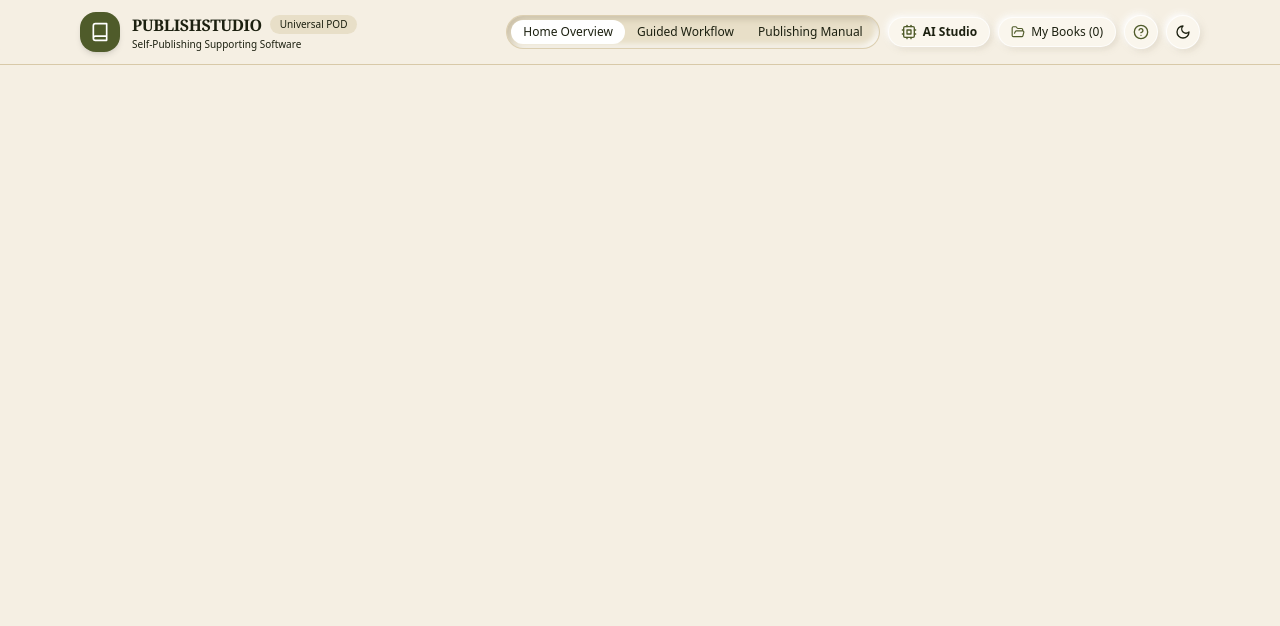
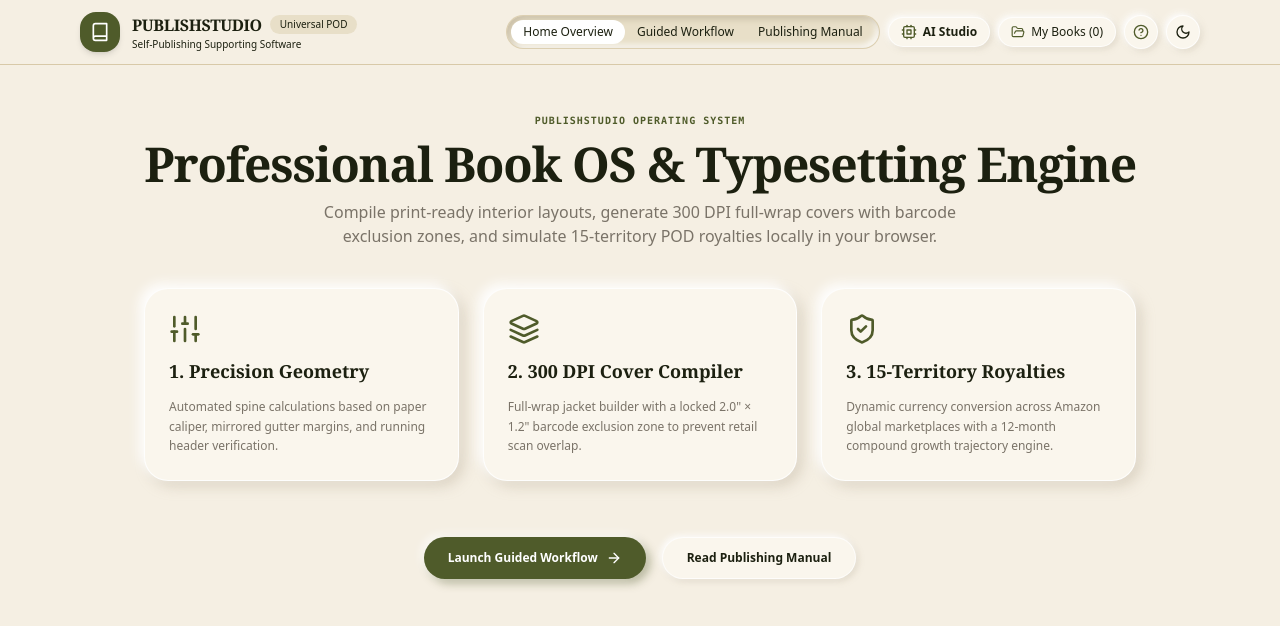
Before and after one commit to publishstudios/web-app, a Next.js app: page / in a window 1280 px wide. Both pictures are taken after a click on the element 218 px from the left and 32 px from the top of the page. Shown: the top 626 px of the page. Built offline with nearby package versions, Linux system fonts and the light colour scheme.

Commit message:
Update page.jsx

```diff
--- a/app/page.jsx
+++ b/app/page.jsx
@@ -11,7 +11,7 @@
   Book, BookOpen, HelpCircle, Sun, Moon, Sparkles, Download,
   ArrowRight, ArrowLeft, CheckCircle2,
   Eye, Sliders, Layers, FolderOpen, Trash2, X, Globe, Upload, CheckSquare, Square,
-  Cpu, Calendar, FileText, Check
+  Cpu, Calendar, FileText, Check, ShieldCheck
 } from 'lucide-react';
 import { saveAs } from 'file-saver';
 import HelpCenter from './HelpCenter';
@@ -70,6 +70,7 @@
   "He dipped the nib of his pen into the dark ink, pausing to listen to the carriage wheels rolling across the wet cobblestones below. Every manuscript began this way—not with certainty, but with the quiet discipline of facing an empty sheet.",
   "The margins preserved the words, keeping the inner voice protected from the binding. A properly formatted book respects both the eyes of the reader and the physical machinery of the bindery."
 ];
+
 /* --------------------------------------------------------------------------
    SECTION 3.0: MAIN COMPONENT
    -------------------------------------------------------------------------- */
@@ -133,6 +134,7 @@
   const [hoverRating, setHoverRating] = useState(0);
   const [reviewFeedback, setReviewFeedback] = useState('');
   const [reviewSubmitted, setReviewSubmitted] = useState(false);
+
   const refreshProjectsList = async () => {
     try {
       const list = await getAllProjectsFromStorage();
@@ -235,7 +237,6 @@
     return territoryCalculations.filter(t => selectedKdpCountries.includes(t.code));
   }, [territoryCalculations, selectedKdpCountries]);
 
-  // Transparent Trajectory Engine with Month 1, Month 6, and Month 12 data
   const annualReportData = useMemo(() => {
     const totalUsdRoyaltyPerUnit = activeSelectedTerritories.reduce((acc, curr) => acc + curr.usdEquivalentRoyalty, 0);
 
@@ -271,6 +272,7 @@
       scaled: calculateTrajectory(Math.round(initialMonthlySales * 5))
     };
   }, [activeSelectedTerritories, initialMonthlySales, monthlyGrowthRate]);
+
   /* SECTION 3.10: FULL AI ENGINE (BOOK DRAFTER & LOW-CONTENT BUILDER) */
   const handleGenerateAiContent = async () => {
     if (!userApiKey.trim()) {
@@ -411,6 +413,7 @@
       });
     });
   };
+
   const handleDownloadDOCX = () => {
     const formattedContent =
       `TITLE: ${bookTitle}\nAUTHOR: ${authorName}\nTRIM: ${trimSize}\nGUTTER: ${calculatedGutter}"\n\n` +
@@ -571,11 +574,70 @@
       </header>
 
       {/* ====================================================================
-          SECTION 5.0: FULL-PAGE HELP MANUAL
+          SECTION 5.0: FULL-PAGE HELP MANUAL OR HOME OVERVIEW
           ==================================================================== */}
       {activeView === 'help' && (
         <HelpCenter onBackToStudio={() => setActiveView('studio')} isDarkMode={isDarkMode} />
       )}
+
+      {activeView === 'home' && (
+        <main className="max-w-5xl mx-auto px-4 py-12 animate-in fade-in space-y-10">
+          <div className="text-center space-y-3">
+            <span className="text-[10px] font-mono uppercase tracking-widest font-bold text-[#4F5B2A] dark:text-zinc-400 block">
+              PUBLISHSTUDIO OPERATING SYSTEM
+            </span>
+            <h1 className="font-editorial text-4xl sm:text-5xl font-bold tracking-tight text-[#1C2010] dark:text-white">
+              Professional Book OS & Typesetting Engine
+            </h1>
+            <p className="text-sm sm:text-base text-[#7A7368] dark:text-[#9A96A0] max-w-2xl mx-auto leading-relaxed">
+              Compile print-ready interior layouts, generate 300 DPI full-wrap covers with barcode exclusion zones, and simulate 15-territory POD royalties locally in your browser.
+            </p>
+          </div>
+
+          <div className="grid grid-cols-1 md:grid-cols-3 gap-6">
+            <div className={`p-6 rounded-3xl ${isDarkMode ? 'dark-soft-raised' : 'soft-raised'} space-y-3`}>
+              <Sliders className="w-8 h-8 text-[#4F5B2A]" />
+              <h3 className="font-editorial font-bold text-lg text-[#1C2010] dark:text-white">1. Precision Geometry</h3>
+              <p className="text-xs text-[#7A7368] dark:text-[#9A96A0] leading-relaxed">
+                Automated spine calculations based on paper caliper, mirrored gutter margins, and running header verification.
+              </p>
+            </div>
+
+            <div className={`p-6 rounded-3xl ${isDarkMode ? 'dark-soft-raised' : 'soft-raised'} space-y-3`}>
+              <Layers className="w-8 h-8 text-[#4F5B2A]" />
+              <h3 className="font-editorial font-bold text-lg text-[#1C2010] dark:text-white">2. 300 DPI Cover Compiler</h3>
+              <p className="text-xs text-[#7A7368] dark:text-[#9A96A0] leading-relaxed">
+                Full-wrap jacket builder with a locked 2.0" × 1.2" barcode exclusion zone to prevent retail scan overlap.
+              </p>
+            </div>
+
+            <div className={`p-6 rounded-3xl ${isDarkMode ? 'dark-soft-raised' : 'soft-raised'} space-y-3`}>
+              <ShieldCheck className="w-8 h-8 text-[#4F5B2A]" />
+              <h3 className="font-editorial font-bold text-lg text-[#1C2010] dark:text-white">3. 15-Territory Royalties</h3>
+              <p className="text-xs text-[#7A7368] dark:text-[#9A96A0] leading-relaxed">
+                Dynamic currency conversion across Amazon global marketplaces with a 12-month compound growth trajectory engine.
+              </p>
+            </div>
+          </div>
+
+          <div className="flex flex-wrap justify-center gap-4 pt-4">
+            <button
+              onClick={() => setActiveView('studio')}
+              className="px-6 py-3 rounded-full soft-btn-primary text-xs font-bold flex items-center gap-2 shadow-lg cursor-pointer"
+            >
+              <span>Launch Guided Workflow</span>
+              <ArrowRight className="w-4 h-4" />
+            </button>
+            <button
+              onClick={() => setActiveView('help')}
+              className={`px-6 py-3 rounded-full text-xs font-semibold cursor-pointer ${isDarkMode ? 'dark-soft-raised' : 'soft-btn-pill'}`}
+            >
+              Read Publishing Manual
+            </button>
+          </div>
+        </main>
+      )}
+
       {/* ====================================================================
           SECTION 6.0: 4-STEP WORKSPACE
           ==================================================================== */}
@@ -672,6 +734,7 @@
                   );
                 })}
               </div>
+
               {/* Calibrations Card */}
               <div className={`p-6 sm:p-7 rounded-3xl ${isDarkMode ? 'dark-soft-raised' : 'soft-raised'}`}>
                 <span className="text-[10px] font-mono uppercase tracking-widest font-bold text-[#4F5B2A] dark:text-zinc-400 block mb-3">
@@ -741,6 +804,7 @@
               </div>
             </div>
           )}
+
           {/* STEP 2: INTERIOR PROOF SPREAD & TEXT EDITOR */}
           {currentStep === 2 && (
             <div className="space-y-6">
@@ -849,6 +913,7 @@
                   </p>
                 </div>
               </div>
+
               {quickFixDrawerOpen && (
                 <div className={`p-5 rounded-3xl ${isDarkMode ? 'dark-soft-inset' : 'soft-inset'} space-y-3`}>
                   <h4 className="text-xs font-bold uppercase tracking-wider text-[#4F5B2A]">Paragraph Editor</h4>
@@ -953,6 +1018,7 @@
                         )}
                       </div>
                     </div>
+
                     {/* Spine */}
                     <div className="w-8 sm:w-12 h-full flex items-center justify-center bg-black/5 dark:bg-white/5 border-r border-dashed border-black/20">
                       <span className="text-[9px] font-mono -rotate-90 whitespace-nowrap text-[#4F5B2A] dark:text-zinc-400 font-bold">
@@ -986,7 +1052,9 @@
                 </p>
               </div>
             </div>
-          )}{/* STEP 4: PREFLIGHT, DUAL-FORMAT & TRANSPARENT 12-MONTH TRAJECTORY REPORT */}
+          )}
+
+          {/* STEP 4: PREFLIGHT, DUAL-FORMAT & TRANSPARENT 12-MONTH TRAJECTORY REPORT */}
           {currentStep === 4 && (
             <div className="space-y-6">
               <div>
@@ -1047,6 +1115,7 @@
                     </div>
                   </div>
                 </div>
+
                 {/* PUBLISHING FORMAT SELECTION (EBOOK / PAPERBACK / BOTH) */}
                 <div className={`p-4 rounded-2xl ${isDarkMode ? 'dark-soft-inset' : 'soft-inset'} mb-6`}>
                   <div className="flex flex-col sm:flex-row sm:items-center justify-between gap-3">
@@ -1231,6 +1300,7 @@
                     })}
                   </div>
                 </div>
+
                 {/* Territory Cards */}
                 <div className="grid grid-cols-1 sm:grid-cols-2 lg:grid-cols-3 gap-4">
                   {activeSelectedTerritories.map((item) => (
@@ -1312,6 +1382,7 @@
                   <span>Back</span>
                 </button>
               )}
+
               {currentStep < 4 ? (
                 <button
                   type="button"
@@ -1425,6 +1496,7 @@
           </div>
         </div>
       )}
+
       {/* SECTION 7.2: SHELF MODAL */}
       {isShelfOpen && (
         <div className="fixed inset-0 z-50 bg-black/60 backdrop-blur-xs flex items-center justify-center p-4">
```
Lines whose indentation alone changed are shown as unchanged.
